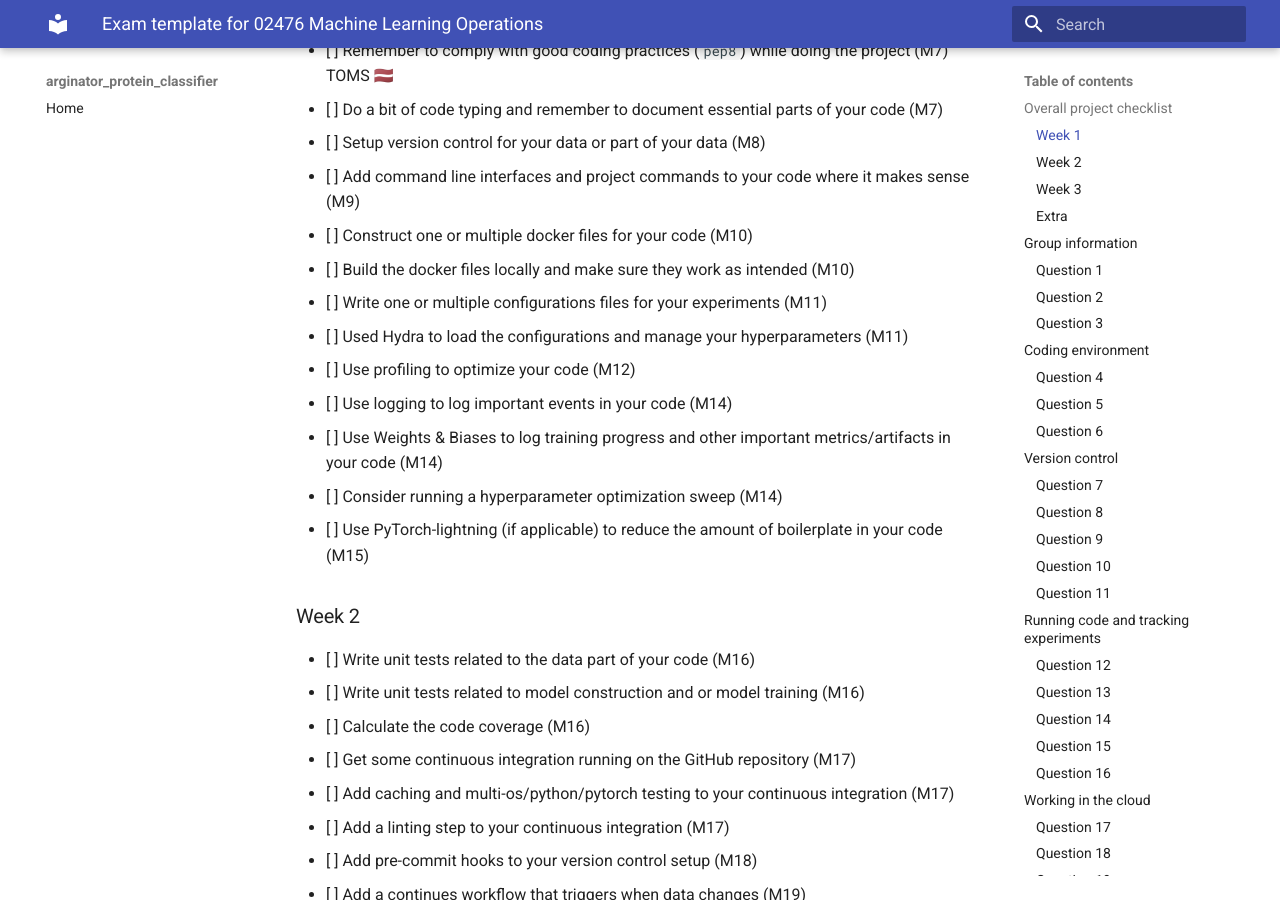
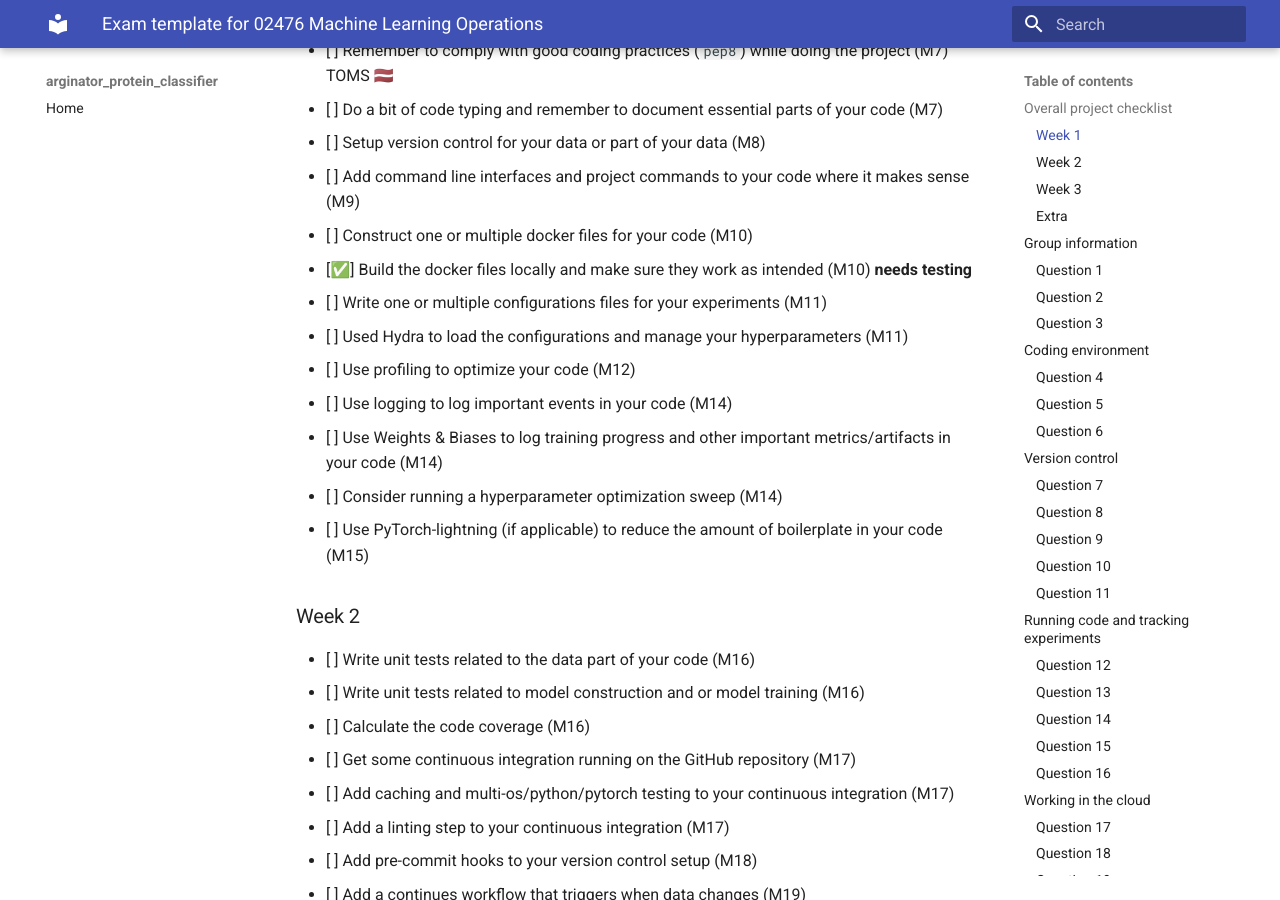
Before and after one commit to elena-iri/ARGinator, an MkDocs documentation site: the page built from docs/source/checklist.md, in a window 1280 px wide and 900 px high, scrolled down 1647 px. Built offline with MkDocs 1.6.1 and Material for MkDocs 9.7.7, drawn with Linux system fonts in a browser that asks for light colours.

Commit message:
Update checklist.md

```diff
--- a/docs/source/checklist.md
+++ b/docs/source/checklist.md
@@ -65,7 +65,7 @@ will check the repositories and the code to verify your answers.
 * [ ] Setup version control for your data or part of your data (M8)
 * [ ] Add command line interfaces and project commands to your code where it makes sense (M9)
 * [ ] Construct one or multiple docker files for your code (M10)
-* [ ] Build the docker files locally and make sure they work as intended (M10)
+* [✅] Build the docker files locally and make sure they work as intended (M10) **needs testing**
 * [ ] Write one or multiple configurations files for your experiments (M11)
 * [ ] Used Hydra to load the configurations and manage your hyperparameters (M11)
 * [ ] Use profiling to optimize your code (M12)
```
